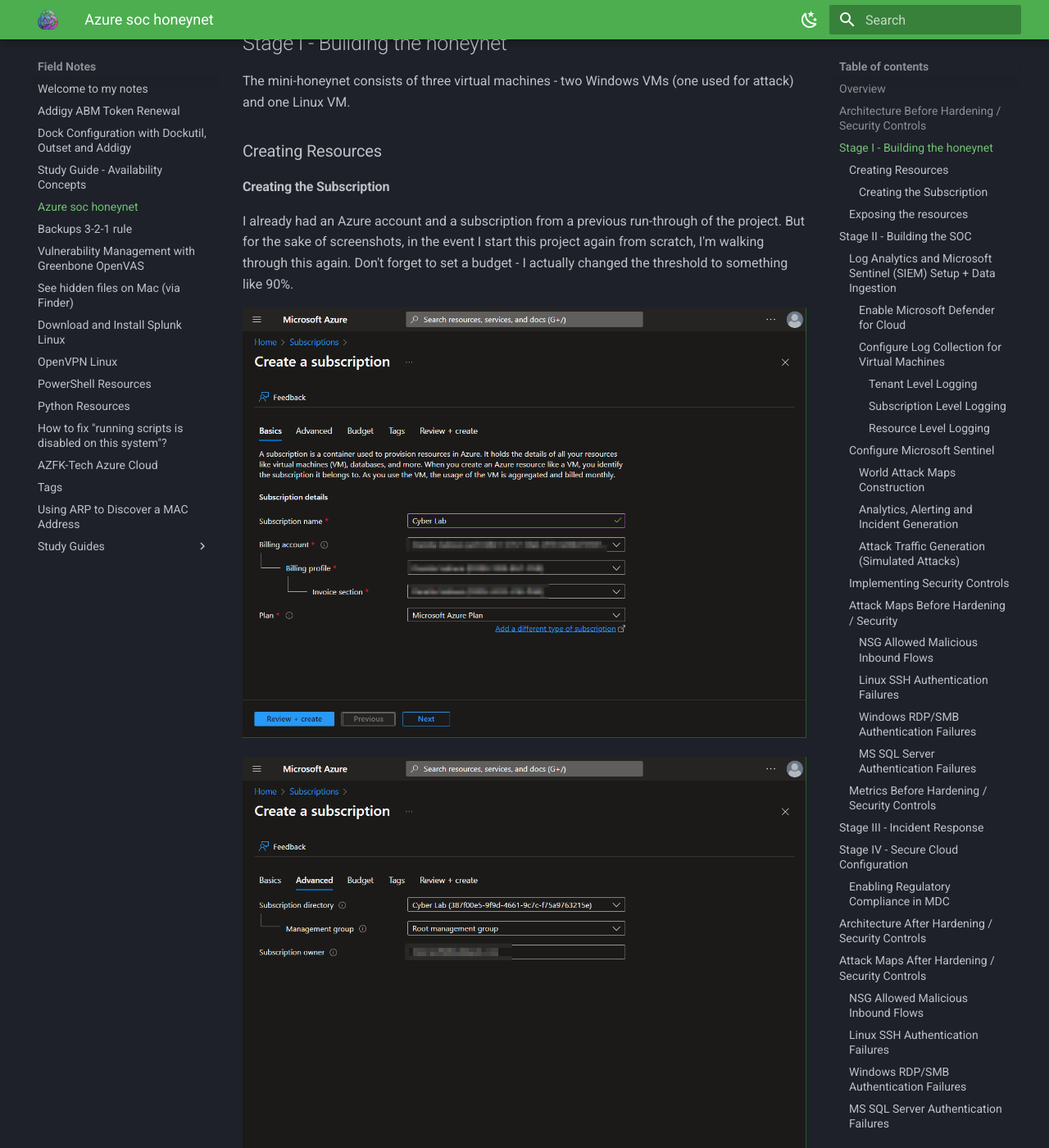
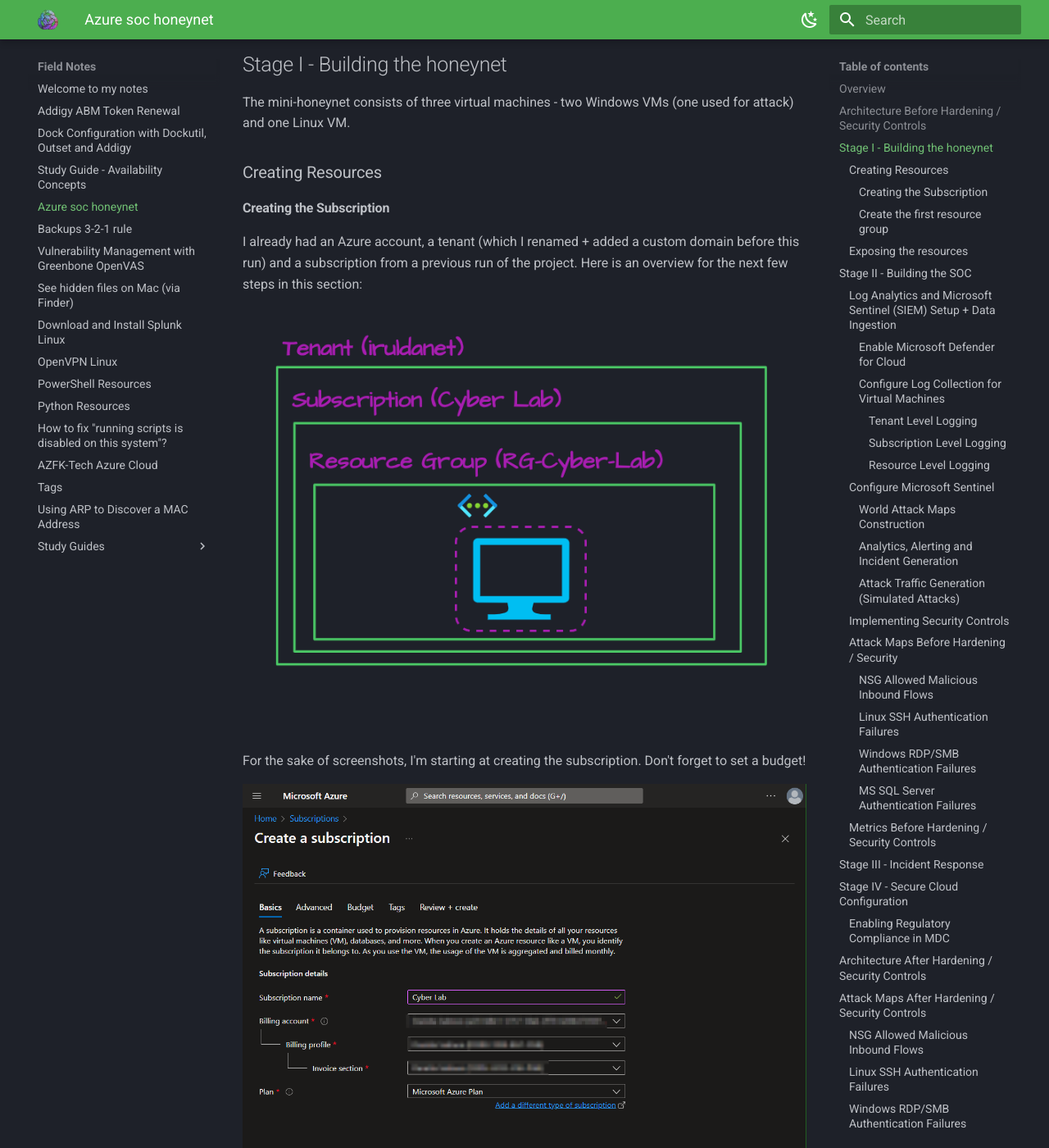
Before and after one commit to damitasalmon/field-notes, an MkDocs documentation site: the page built from docs/azure-soc-honeynet.md, in a window 1280 px wide and 1400 px high, scrolled down 2595 px. Shown: the whole window at 82% size. Built offline with MkDocs 1.6.1 and Material for MkDocs 9.7.7, drawn with Linux system fonts in a browser that asks for light colours; some of the changed text lies outside the part shown.

Commit message:
Add stage one overview

```diff
--- a/docs/azure-soc-honeynet.md
+++ b/docs/azure-soc-honeynet.md
@@ -26,7 +26,7 @@
 ![Architecture Diagram](./assets/images/soc-honeynet/topology-diagram-2.png)
 
 !!! note
-  This is a complete walkthough of the process but is a different iteration than the github repo, therefore the stats and maps will vary.
+  This is a not a complete walkthough of the process but it is a more detailed different iteration of the github repo. Some of the resources have already been created so, some steps will be skipped.
 
 ## Overview
 
@@ -72,7 +72,12 @@
 
 #### Creating the Subscription
 
-I already had an Azure account and a subscription from a previous run-through of the project. But for the sake of screenshots, in the event I start this project again from scratch, I'm walking through this again. Don't forget to set a budget - I actually changed the threshold to something like 90%.
+I already had an Azure account, a tenant (which I renamed + added a custom domain before this run) and a subscription from a previous run of the project. Here is an overview for the next few steps in this section:
+
+![stage 1 overview](./assets/images/soc-honeynet/stage-one-overview.png)<br>
+
+
+For the sake of screenshots, I'm starting at creating the subscription. Don't forget to set a budget!
 
 ![Creating Subscription](./assets/images/soc-honeynet/create-sub-01.png)<br>
 
@@ -80,7 +85,11 @@
 
 ![Creating Subscription Budget](./assets/images/soc-honeynet/create-sub-03.png)<br>
 
-Next, resource groups were created - one for the resources to be exposed and another for the attack machine.
+Later, I actually changed the alert threshold to something more reasonable like 90%.
+
+#### Create the first resource group
+
+Next, I created the first resource group. This one will house the resources that will be exposed to attack (the honeynet)
 
 
 
```
Also changed, not shown: docs/assets/images/soc-honeynet/stage-one-overview.png (added).
